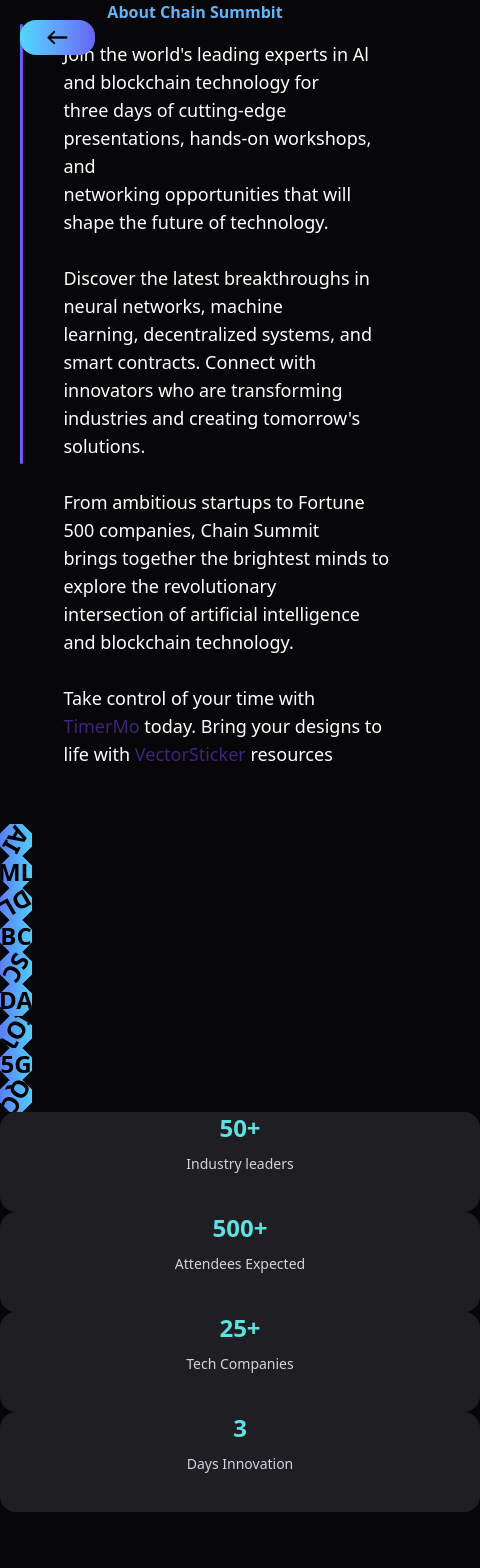
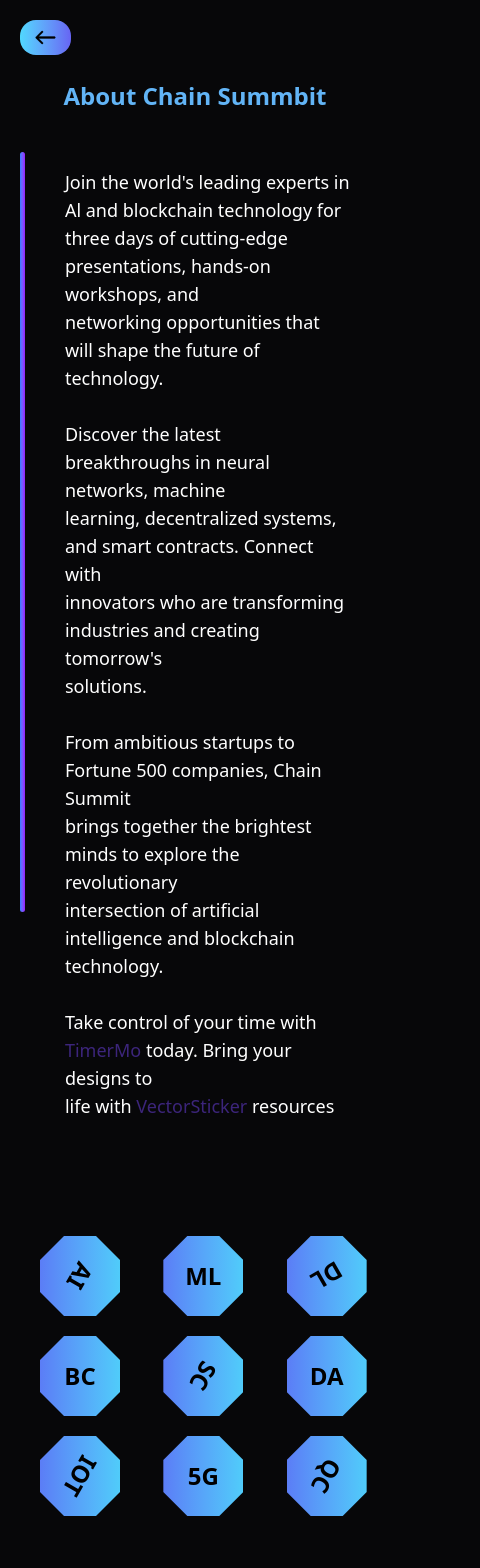
Before and after one commit to Samuel-joseph05/chain-submmit, a React (Vite) app: page /about in a window 390 px wide. Shown: the top 1568 px of the page, 480 px wide, since content can reach past the window. Built offline with nearby package versions, Linux system fonts and the light colour scheme.

Commit message:
style(ui): adjust padding, margin, and component styles

```diff
--- a/src/AboutPage.jsx
+++ b/src/AboutPage.jsx
@@ -2,28 +2,32 @@ import { IoIosArrowRoundBack } from "react-icons/io";
 import { useNavigate } from "react-router-dom";
 
 function AboutPage() {
-    const navigate = useNavigate();
+  const navigate = useNavigate();
 
-    const back = () => {
+  const back = () => {
     navigate("/");
   };
 
   return (
     <div className=" select-none">
-
       <div className="relative">
-              <button
-              className=" bg-linear-to-r from-[#50d8fe] to-[#6764f3]  rounded-2xl text-sm mt-5 mb-5 ml-5 px-5 absolute cursor-pointer"
-              onClick={back} >
-              <IoIosArrowRoundBack size={35} strokeWidth={5} className="text-black"/>
-            </button>
-        <h1 className="text-[#62b4f6] md:text-4xl font-bold md:p-5  md:mb-5  text-center">
+        <button
+          className=" bg-linear-to-r from-[#50d8fe] to-[#6764f3]  rounded-2xl text-sm mt-5 mb-5 ml-5 md:px-5 px-2  absolute cursor-pointer"
+          onClick={back}
+        >
+          <IoIosArrowRoundBack
+            size={35}
+            strokeWidth={5}
+            className="text-black"
+          />
+        </button>
+        <h1 className="text-[#62b4f6] md:text-4xl text-2xl font-bold md:p-5 pt-20   md:mb-5 mb-10  text-center">
           About Chain Summbit
         </h1>
       </div>{" "}
-      <div className="flex pl-5 ">
-        <div className="h-110 w-1.5 bg-linear-to-r from-blue-500 to-purple-600 rounded-2xl"></div>
-        <div className="text-white pl-10 pt-4 text-lg">
+      <div className="flex ml-5 md:ml-20 ">
+        <div className="md:h-110 md:w-1.5 h-190 w-2.5 bg-linear-to-r from-blue-500 to-purple-600 rounded-2xl"></div>
+        <div className="text-white p-10 pt-4 text-lg">
           <p>
             Join the world's leading experts in Al and blockchain technology for{" "}
             <br />
@@ -56,9 +60,9 @@ function AboutPage() {
           <br />
         </div>
       </div>
-      <div className="md:grid md:grid-cols-3 md:gap-10 md:absolute md:top-40 md:right-60">
+      <div className="grid grid-cols-3  md:gap-10 gap-5 md:absolute  md:top-40   md:right-60 ml-10 mt-5 mb-20">
         <div
-          class="w-8 h-8 md:p-10
+          class="w-8 h-8 p-10
  flex items-center justify-center text-black text-xs font-bold
          bg-linear-to-r from-[#5b7df6] to-[#50ccfa]
          [clip-path:polygon(30%_0%,70%_0%,100%_30%,100%_70%,70%_100%,30%_100%,0%_70%,0%_30%)]"
@@ -66,7 +70,7 @@ function AboutPage() {
           <span className="rotate-120 text-2xl">AI</span>
         </div>
         <div
-          class="w-8 h-8 md:p-10
+          class="w-8 h-8 p-10
  flex items-center justify-center text-black text-xs font-bold
          bg-linear-to-r from-[#5b7df6] to-[#50ccfa]
          [clip-path:polygon(30%_0%,70%_0%,100%_30%,100%_70%,70%_100%,30%_100%,0%_70%,0%_30%)]"
@@ -74,7 +78,7 @@ function AboutPage() {
           <span className=" text-2xl">ML</span>
         </div>
         <div
-          class="w-8 h-8 md:p-10
+          class="w-8 h-8 p-10
  flex items-center justify-center text-black text-xs font-bold
          bg-linear-to-r from-[#5b7df6] to-[#50ccfa]
          [clip-path:polygon(30%_0%,70%_0%,100%_30%,100%_70%,70%_100%,30%_100%,0%_70%,0%_30%)]"
@@ -82,7 +86,7 @@ function AboutPage() {
           <span className="rotate-150 text-2xl">DL</span>
         </div>
         <div
-          class="w-8 h-8 md:p-10
+          class="w-8 h-8 p-10
  flex items-center justify-center text-black text-xs font-bold
          bg-linear-to-r from-[#5b7df6] to-[#50ccfa]
          [clip-path:polygon(30%_0%,70%_0%,100%_30%,100%_70%,70%_100%,30%_100%,0%_70%,0%_30%)]"
@@ -90,7 +94,7 @@ function AboutPage() {
           <span className=" text-2xl">BC</span>
         </div>
         <div
-          class="w-8 h-8 md:p-10
+          class="w-8 h-8 p-10
  flex items-center justify-center text-black text-xs font-bold
          bg-linear-to-r from-[#5b7df6] to-[#50ccfa]
          [clip-path:polygon(30%_0%,70%_0%,100%_30%,100%_70%,70%_100%,30%_100%,0%_70%,0%_30%)]"
@@ -98,7 +102,7 @@ function AboutPage() {
           <span className="rotate-120 text-2xl">SC</span>
         </div>
         <div
-          class="w-8 h-8 md:p-10
+          class="w-8 h-8 p-10
  flex items-center justify-center text-black text-xs font-bold
          bg-linear-to-r from-[#5b7df6] to-[#50ccfa]
          [clip-path:polygon(30%_0%,70%_0%,100%_30%,100%_70%,70%_100%,30%_100%,0%_70%,0%_30%)]"
@@ -106,7 +110,7 @@ function AboutPage() {
           <span className=" text-2xl">DA</span>
         </div>
         <div
-          class="w-8 h-8 md:p-10
+          class="w-8 h-8 p-10
  flex items-center justify-center text-black text-xs font-bold
          bg-linear-to-r from-[#5b7df6] to-[#50ccfa]
          [clip-path:polygon(30%_0%,70%_0%,100%_30%,100%_70%,70%_100%,30%_100%,0%_70%,0%_30%)]"
@@ -115,7 +119,7 @@ function AboutPage() {
         </div>
 
         <div
-          class="w-8 h-8 md:p-10
+          class="w-8 h-8 p-10
  flex items-center justify-center text-black text-xs font-bold
          bg-linear-to-r from-[#5b7df6] to-[#50ccfa]
          [clip-path:polygon(30%_0%,70%_0%,100%_30%,100%_70%,70%_100%,30%_100%,0%_70%,0%_30%)]"
@@ -123,7 +127,7 @@ function AboutPage() {
           <span className="text-2xl">5G</span>
         </div>
         <div
-          class="w-8 h-8 md:p-10
+          class="w-8 h-8 p-10
  flex items-center justify-center text-black text-xs font-bold
          bg-linear-to-r from-[#5b7df6] to-[#50ccfa]
          [clip-path:polygon(30%_0%,70%_0%,100%_30%,100%_70%,70%_100%,30%_100%,0%_70%,0%_30%)]"
@@ -131,28 +135,28 @@ function AboutPage() {
           <span className="rotate-120 text-2xl">QC</span>
         </div>
       </div>
-      <div className="md:grid md:grid-cols-2  md:place-items-center  text-[#5de2e0] gap-10 mb-10   text-2xl font-bold ">
-        <p className="bg-[#1f1e23] w-120 h-25 rounded-2xl md:pt-4  text-center  hover:shadow-sm shadow-blue-400 md:ml-70">
+      <div className="grid md:grid-cols-2   place-items-center  text-[#5de2e0] gap-10 mb-20   text-2xl font-bold ">
+        <p className="bg-[#1f1e23] md:w-120 h-25 w-90  rounded-2xl pt-4  text-center  hover:shadow-sm shadow-blue-400 md:ml-70">
           50+ <br />
           <span className="text-gray-300 text-sm font-light">
             Industry leaders
           </span>
         </p>
 
-        <p className="bg-[#1f1e23]  w-120 h-25 rounded-2xl md:pt-4  text-center  hover:shadow-sm shadow-blue-400 md:mr-70">
+        <p className="bg-[#1f1e23] md:w-120 h-25 w-90 rounded-2xl pt-4  text-center  hover:shadow-sm shadow-blue-400 md:mr-70">
           500+
           <br />
           <span className="text-gray-300 text-sm font-light">
             Attendees Expected
           </span>
         </p>
-        <p className="bg-[#1f1e23] w-120 h-25 rounded-2xl md:pt-4   text-center hover:shadow-sm shadow-blue-400 md:ml-70 ">
+        <p className="bg-[#1f1e23] md:w-120 h-25 w-90 rounded-2xl pt-4   text-center hover:shadow-sm shadow-blue-400 md:ml-70 ">
           25+ <br />
           <span className="text-gray-300 text-sm font-light">
             Tech Companies
           </span>
         </p>
-        <p className="bg-[#1f1e23]  w-120 h-25 rounded-2xl md:pt-4 text-center   hover:shadow-sm shadow-blue-400 md:mr-70">
+        <p className="bg-[#1f1e23] md:w-120 h-25 w-90 rounded-2xl pt-4  text-center   hover:shadow-sm shadow-blue-400 md:mr-70">
           3<br />
           <span className="text-gray-300 text-sm   font-light">
             Days Innovation
```
